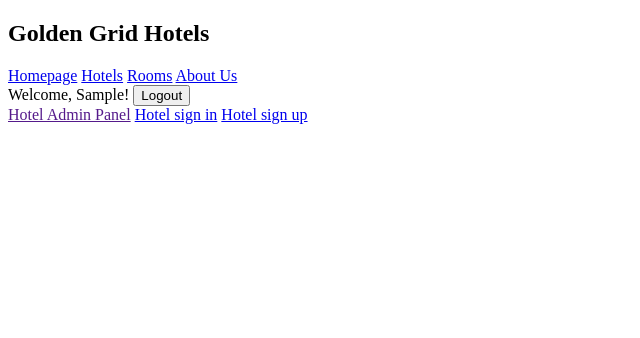
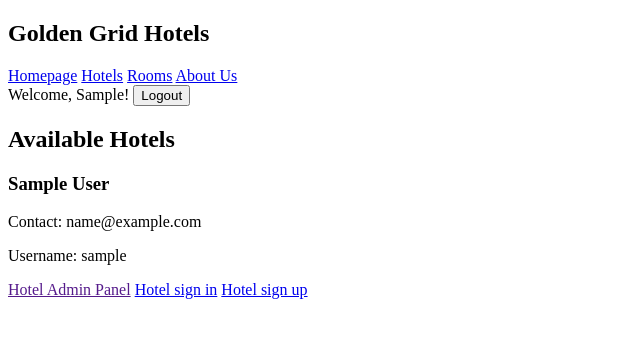
Before and after one commit to deya-darweesh/Golden-Grid-Hotels, a Django app: page / in a window 1280 px wide. Shown: the top 338 px of the page, without its empty margins (0-640 px from the left). Run offline with Django 5.2, Linux system fonts and the light colour scheme; the visitor is signed in with stand-in values (Sample User, id 1); data comes from the database, SQL or seed files in the repository.

Commit message:
Add hotels to homepage & hotels_list htmls & active views functions

```diff
--- a/GG_Hotels_app/templates/homepage.html
+++ b/GG_Hotels_app/templates/homepage.html
@@ -34,8 +34,20 @@
     </nav>
     </header>
 
-
-
+    <main>
+        <section>
+            <h2>Available Hotels</h2>
+            {% for hotel in hotels %}
+                <div>
+                    <h3>{{ hotel.first_name }} {{ hotel.last_name }}</h3>
+                    <p>Contact: {{ hotel.email }}</p>
+                    <p>Username: {{ hotel.username }}</p>
+                </div>
+            {% empty %}
+                <p>No hotels available</p>
+            {% endfor %}
+        </section>
+    </main>
 
     <footer>
         <div>
--- a/GG_Hotels_app/views.py
+++ b/GG_Hotels_app/views.py
@@ -11,8 +11,8 @@ from django.contrib.auth import login, authenticate, logout
 
 
 def homepage(request):
-
-    return render(request, 'homepage.html')
+    hotels = User.objects.filter(is_staff=True)
+    return render(request, 'homepage.html', {'hotels': hotels})
 
 
 def user_sign_up(request):
@@ -73,8 +73,8 @@ def hotel_sign_in(request):
 
 
 def hotels_list(request):
-
-    return render(request, 'gg_pages/hotels_list.html')
+    hotels = User.objects.filter(is_staff=True)
+    return render(request, 'gg_pages/hotels_list.html', {'hotels': hotels})
 
 
 # def rooms_list(request):
```
Also changed, not shown: GG_Hotels_app/templates/gg_pages/hotels_list.html (+11 -0 lines).
